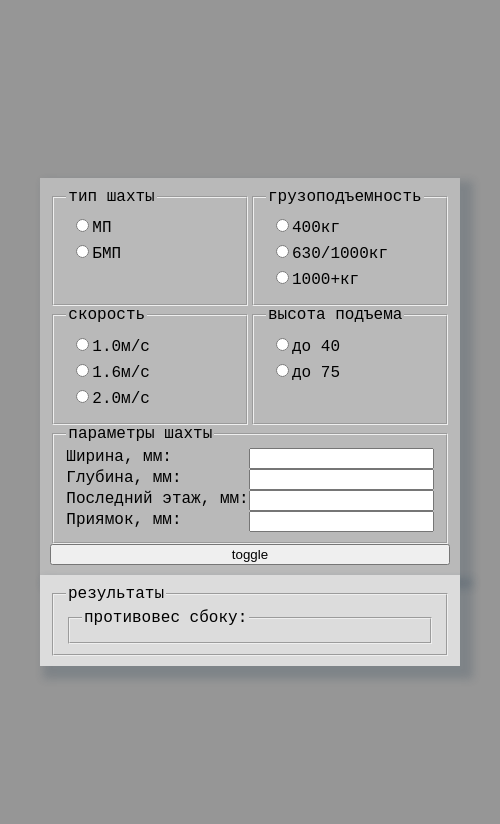
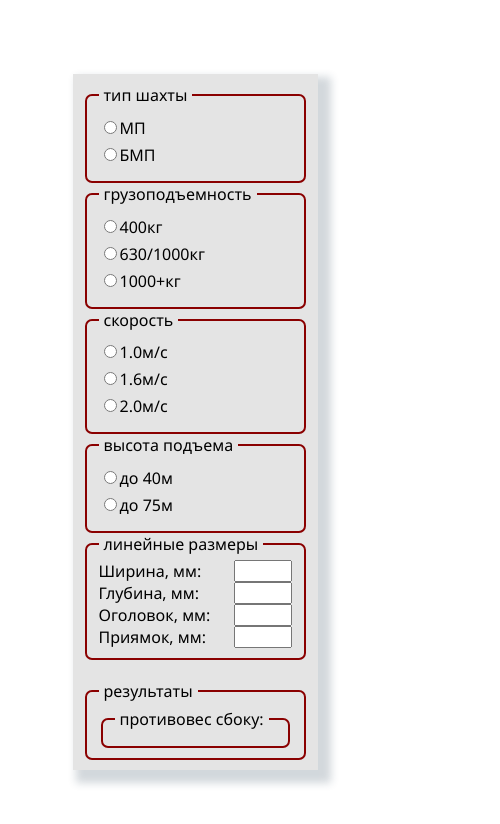
Before and after one commit to PrgvG/elm_calc, a React (Create React App) app: page / in a window 390 px wide. Shown: the top 824 px of the page, 500 px wide, since content can reach past the window. Built offline with nearby package versions, Linux system fonts and the light colour scheme.

Commit message:
added some styles

```diff
--- a/src/App.css
+++ b/src/App.css
@@ -1,77 +1,26 @@
 .App {
-  position: relative;
-  width: 80vw;
+  width: 100vw;
   height: 100vh;
-  display: flex;
-  align-items: center;
-  justify-content: center;
-  margin: auto;
-  background-color: rgb(150, 150, 150);
-  flex-direction: column;
-  min-width: 500px;
-  min-height: 800px;
+  display: grid;
+  place-items: center;
 }
 
-.App-header {
-  position: fixed;
-  z-index: 1;
-  top: 0;
-  width: 80vw;
-  height: 10%;
-  min-width: 500px;
-  text-align: center;
-  background: gray;
-  border-bottom: 1px solid rgb(100, 100, 100);
-  box-shadow: 8px 8px 8px 5px rgba(34, 60, 80, 0.2);
-}
-
-.App-body {
-  display: flex;
-  position: relative;
-  margin: auto;
-  align-items: center;
-  justify-content: center;
-  flex-direction: column;
-}
-
-.Body-container {
-  display: flex;
-  flex-direction: column;
-  background-color: rgb(185, 185, 185);
-  box-shadow: 8px 8px 8px 5px rgba(34, 60, 80, 0.2);
-  padding: 10px;
-}
-.Body-result {
-  position: absolute;
-  background-color: rgb(220, 220, 220);
-  box-shadow: 8px 8px 8px 5px rgba(34, 60, 80, 0.2);
-  padding: 10px;
-  width: 400px;
-}
-.App-footer {
-  position: relative;
-  clear: both;
-  bottom: 0;
-  height: 10%;
-  width: 100%;
-  margin-top: auto;
-  text-align: center;
-  background: gray;
-  border-top: 1px solid rgb(100, 100, 100);
-}
-
-.Container-radio {
+.Container {
   display: grid;
   grid-template-columns: repeat(2, 1fr);
   grid-template-rows: 1fr;
   grid-column-gap: 0px;
   grid-row-gap: 0px;
+  box-shadow: 8px 8px 8px 5px rgba(34, 60, 80, 0.2);
+  background-color: rgb(228, 228, 228);
+  box-sizing: content-box;
 }
 
-.Container-input {
+.Sub_container {
   display: flex;
   flex-direction: column;
-  justify-content: space-between;
+  padding: 10px;
+  width: 225px;
 }
 
 .ShaftInput {
@@ -80,8 +29,18 @@
   justify-content: space-between;
 }
 
+.Result {
+  margin-top: 10px;
+}
+
+fieldset {
+  border: 2px solid rgb(138, 0, 0);
+  border-radius: 7px;
+}
 legend {
   text-transform: lowercase;
+  padding-left: 5px;
+  padding-right: 5px;
 }
 
 input {
@@ -92,16 +51,18 @@ input {
 }
 
 .Radio-input {
-  margin: 5px;
+  margin-top: 5px;
+  margin-bottom: 5px;
 }
 
-@media (max-width: 1270px) {
-  .Body-result {
-    position: relative;
+@media (max-width: 500px) {
+  .Container {
+    display: grid;
+    grid-template-columns: 1fr;
+    grid-template-rows: repeat(2);
+    grid-column-gap: 0px;
+    grid-row-gap: 0px;
+    box-shadow: 8px 8px 8px 5px rgba(34, 60, 80, 0.2);
+    background-color: rgb(228, 228, 228);
   }
 }
-@media (min-width: 1271px) {
-  .Body-result {
-    left: 100%;
-  }
-}
--- a/src/App.js
+++ b/src/App.js
@@ -20,7 +20,6 @@ function App() {
   const [shaft, setShaft] = useState("");
   const [load, setLoad] = useState(0);
   const [speed, setSpeed] = useState(0);
-  const [toggle, setToggle] = useState(true);
 
   const a = 2100 + 40 + 1000 + speed;
   const b = 2100 + 40 + 700 + 100 + 121 + 100 + speed;
@@ -54,9 +53,8 @@ function App() {
 
   return (
     <div className="App">
-      <div className="App-body">
-        <form className="Body-container">
-          <div className="Container-radio">
+      <div className="Container">
+        <form className="Sub_container">
           <Input set={setShaft} arr={shaftArr} title="Тип шахты" />
           <Input
             set={setLoad}
@@ -67,15 +65,14 @@ function App() {
           />
           <Input set={setSpeed} arr={speedArr} title="Скорость" />
           <Input set={setHeight} arr={heightArr} title="Высота подъема" />
-          </div>
-          <fieldset className="Container-input">
-            <legend>Параметры шахты</legend>
+          <fieldset>
+            <legend>Линейные размеры</legend>
             <InputText set={setSW} styles="ShaftInput" title="Ширина, мм: " />
             <InputText set={setSD} styles="ShaftInput" title="Глубина, мм: " />
             <InputText
               set={setHead}
               styles={redHead(head)}
-              title=" Последний этаж, мм: "
+              title="Оголовок, мм: "
             />
             <InputText
               set={setPit}
@@ -83,18 +80,9 @@ function App() {
               title="Приямок, мм: "
             />
           </fieldset>
-          <button
-            type="button"
-            onClick={(e) => {
-              setToggle(!toggle);
-            }}
-          >
-            toggle
-          </button>
         </form>
-        {toggle && (
-          <div className="Body-result">
-            <fieldset>
+        <form className="Sub_container">
+          <fieldset style={{height: '100%'}}>
             <legend>Результаты</legend>
             {shaft === "mr" && (
               <ResultList
@@ -123,8 +111,7 @@ function App() {
               doors={doorArr}
             />
           </fieldset>
-          </div>
-        )}
+        </form>
       </div>
     </div>
   );
--- a/src/components/Input.jsx
+++ b/src/components/Input.jsx
@@ -1,4 +1,5 @@
 import React from "react";
+
 
 function Input(props) {
   return (
--- a/src/components/InputText.jsx
+++ b/src/components/InputText.jsx
@@ -3,7 +3,7 @@ import React from "react";
 function InputText(props) {
   return (
     <div className={props.styles}>
-      {props.title}<input onChange={(e) => props.set(e.target.value)} />
+      {props.title}<input style={{width: 50}} onChange={(e) => props.set(e.target.value)} />
     </div>
   );
 }
--- a/src/components/ResultList.jsx
+++ b/src/components/ResultList.jsx
@@ -41,8 +41,8 @@ function ResultList(props) {
         .map((it, i) => {
           if (filterDoors(props.doors, it.BG, it.CW, it.CD, guide(props.load)) !== "нету дверей")
           return (
-            <div key={i}>
-              {it.title} - {it.CW} x {it.CD} {"=> "}
+            <div className="Result" key={i}>
+              {it.title} ({it.CW}x{it.CD})<br />
               {filterDoors(props.doors, it.BG, it.CW, it.CD, guide(props.load))}
               <br />
             </div>
--- a/src/data/height.js
+++ b/src/data/height.js
@@ -1,6 +1,6 @@
 const heightArr = [
-  { type: "radio", id: "height1", name: "height", value: 39, label: "до 40" },
-  { type: "radio", id: "height2", name: "height", value: 41, label: "до 75" },
+  { type: "radio", id: "height1", name: "height", value: 39, label: "до 40м" },
+  { type: "radio", id: "height2", name: "height", value: 41, label: "до 75м" },
 ];
 
 export default heightArr;
--- a/src/index.css
+++ b/src/index.css
@@ -1,6 +1,6 @@
 body {
   margin: 0;
-  font-family: monospace, -apple-system, BlinkMacSystemFont, "Segoe UI",
+  font-family: "Segoe UI", -apple-system, BlinkMacSystemFont, "Segoe UI",
     "Roboto", "Oxygen", "Ubuntu", "Cantarell", "Fira Sans", "Droid Sans",
     "Helvetica Neue", sans-serif;
   -webkit-font-smoothing: antialiased;
```
Lines whose indentation alone changed are shown as unchanged.
